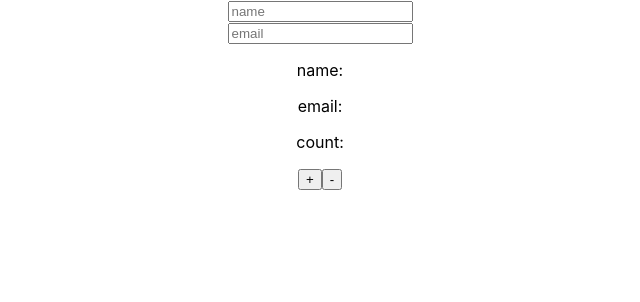
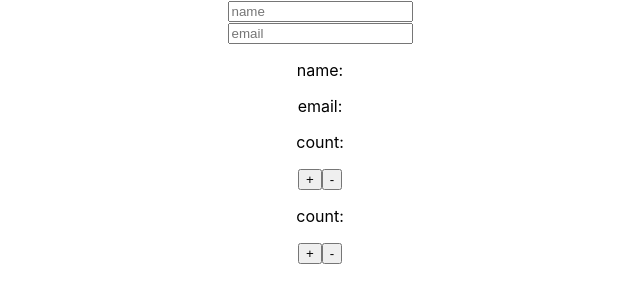
Before and after one commit to syagawa/react-bp, a React app in the folder app/: page / in a window 1280 px wide. Shown: the top 302 px of the page, without its empty margins (320-960 px from the left). Built offline with nearby package versions, Linux system fonts and the light colour scheme; what typescript-fsa, typescript-fsa-reducers would draw is missing.

Commit message:
Add asyncCount sample but not work

```diff
--- a/app/package.json
+++ b/app/package.json
@@ -55,6 +55,7 @@
     "react-dom": "^16.12.0",
     "react-redux": "^7.1.3",
     "redux": "^4.0.5",
+    "redux-thunk": "^2.3.0",
     "resolve": "1.12.2",
     "resolve-url-loader": "3.1.1",
     "sass-loader": "8.0.0",
--- a/app/src/App.tsx
+++ b/app/src/App.tsx
@@ -2,12 +2,14 @@ import React from 'react';
 import './App.css';
 import AccountContainer from "./containers/accountContainer";
 import CountContainer from "../src/containers/countContainer";
+import AsyncCountContainer from "../src/containers/asyncCountContainer";
 
 const App: React.FC = () => {
   return (
     <div className="App">
       <AccountContainer />
       <CountContainer />
+      <AsyncCountContainer />
     </div>
   );
 }
--- /dev/null
+++ b/app/src/actions/asyncCountActions.ts
@@ -0,0 +1,48 @@
+import actionCreateFactory from "typescript-fsa";
+// import { ThunkAction } from "redux-thunk";
+// import { Dispatch, Action } from "redux";
+// import { getRandomNumberAsync } from "../helpers/randomCount";
+
+
+const actionCreator = actionCreateFactory();
+
+
+
+export const asyncCountActions = {
+  // increment: actionCreator<number>("ACTIONS_ASYNC_INCREMENT"),
+  // decrement: actionCreator<number>("ACTIONS_ASYNC_DECLEMENT"),
+
+  // increment: (payload: object) => (
+  //   dispatch: Dispatch<Action<object>>
+  // ) => {
+  //   getRandomNumberAsync()
+  //     .then((num) => {
+  //       dispatch({
+  //         type: "ACTIONS_ASYNC_INCREMENT",
+  //         payload: num
+  //       });
+  //     });
+  // },
+  // decrement: (payload: any) => (
+  //   dispatch: Dispatch<Action>
+  // ) => {
+  //   getRandomNumberAsync()
+  //     .then((num) => {
+  //       dispatch({
+  //         type: "ACTIONS_ASYNC_DECREMENT",
+  //         payload: num
+  //       });
+  //     });
+  // },
+
+  increment: actionCreator
+    .async<{ counter: number },
+           { counter: number },
+           { counter: number}
+          >("ACTIONS_ASYNC_INCLEMENT"),
+  decrement: actionCreator
+          .async<{ counter: number },
+                 { counter: number },
+                 { counter: number}
+                >("ACTIONS_ASYNC_DECLEMENT"),
+};
--- /dev/null
+++ b/app/src/components/asyncCountComponent.tsx
@@ -0,0 +1,21 @@
+import * as React from "react";
+import { AsyncCountStateInterface } from "../reducers/asyncCountReducer";
+import { AsyncCountActionsInterface } from "../containers/asyncCountContainer";
+
+interface OwnProps {}
+
+export type AsyncCountProps = OwnProps & AsyncCountStateInterface & AsyncCountActionsInterface;
+
+export const AsyncCountComponent: React.SFC<AsyncCountProps> = (props: AsyncCountProps) => {
+  return (
+    <div>
+      <div>
+        <p>
+          count: {props.counter}
+        </p>
+        <button onClick={() => props.increment(props.counter)}>+</button>
+        <button onClick={() => props.decrement(props.counter)}>-</button>
+      </div>
+    </div>
+  );
+};
--- /dev/null
+++ b/app/src/containers/asyncCountContainer.ts
@@ -0,0 +1,46 @@
+import { Action } from "typescript-fsa";
+import { Dispatch } from "redux";
+import { connect } from "react-redux";
+import { AppStateType } from "../stores/store";
+import { asyncCountActions } from "../actions/asyncCountActions";
+import { AsyncCountComponent, AsyncCountProps } from "../components/asyncCountComponent";
+import { ThunkDispatch } from "redux-thunk";
+import { getRandomNumberAsync } from "../helpers/randomCount";
+import { AsyncCountStateInterface } from "../reducers/asyncCountReducer";
+
+export interface AsyncCountActionsInterface {
+  increment: (v: number) => Action<number>;
+  decrement: (v: number) => Action<number>;
+}
+
+
+function mapDispatchToProps(dispatch: ThunkDispatch<AppStateType, undefined, AsyncCountActionsInterface>){
+  return {
+    increment: async (v: number) => {
+      asyncCountActions.increment.started({counter: v});
+      const num: number = await getRandomNumberAsync();
+
+      return dispatch(asyncCountActions.increment.done({
+        params: { counter: v},
+        result: { counter: num }
+      }));
+    },
+    decrement: async (v: number) => {
+      asyncCountActions.increment.started({counter: v});
+      const num: number = await getRandomNumberAsync();
+
+      return dispatch(asyncCountActions.decrement.done({
+        params: { counter: v},
+        result: { counter: num }
+      }));
+    },
+
+    // decrement: (v: number) => dispatch(asyncCountActions.decrement(v))
+  };
+}
+
+function mapStateToProps(appState: AppStateType){
+  return Object.assign({}, appState.count_a);
+}
+
+export default connect(mapStateToProps, mapDispatchToProps)(AsyncCountComponent);
--- /dev/null
+++ b/app/src/helpers/randomCount.ts
@@ -0,0 +1,16 @@
+function timeout(ms: number): Promise<void>{
+  return new Promise<void>(function(resolve){
+    return setTimeout(resolve, ms);
+  });
+}
+
+export const getRandomNumberAsync = async function(){
+  const rand = Math.random();
+
+  const time = rand * 100;
+  await timeout(time);
+
+  const num = Math.floor(rand * 10);
+
+  return num;
+};
--- /dev/null
+++ b/app/src/reducers/asyncCountReducer.ts
@@ -0,0 +1,34 @@
+import { reducerWithInitialState } from "typescript-fsa-reducers";
+import { asyncCountActions } from "../actions/asyncCountActions";
+// import { getRandomNumberAsync } from "../helpers/randomCount";
+
+
+export interface AsyncCountStateInterface {
+  counter: number;
+}
+
+const initialState: AsyncCountStateInterface = {
+  counter: 0
+};
+
+export const asyncCountReducer = reducerWithInitialState(initialState)
+  .case(
+    asyncCountActions.increment,
+    (state: AsyncCountStateInterface, counter: number) => {
+      counter++;
+      // const num: number = await getRandomNumberAsync()
+      //   .then(function(n){
+      //     return n;
+      //   });
+      // return Object.assign({}, state, { counter: num });
+      return Object.assign({}, state, { counter });
+    }
+  )
+  .case(
+    asyncCountActions.decrement,
+    (state: AsyncCountStateInterface, counter: number) => {
+      counter--;
+      return Object.assign({}, state, { counter });
+    }
+  )
+  .default((state: AsyncCountStateInterface)=> Object.assign({}, state, { counter: 0}) );
--- a/app/src/stores/store.ts
+++ b/app/src/stores/store.ts
@@ -1,17 +1,22 @@
-import { createStore, combineReducers } from "redux";
+import { createStore, combineReducers, applyMiddleware } from "redux";
 import { accountReducer, AccountStateInterface } from "../reducers/accountReducer";
 import { countReducer, CountStateInterface } from "../reducers/countReducer";
+import { asyncCountReducer, AsyncCountStateInterface } from "../reducers/asyncCountReducer";
+import thunk from "redux-thunk";
 
 export type AppStateType = {
   test: AccountStateInterface,
-  count: CountStateInterface
+  count: CountStateInterface,
+  count_a: AsyncCountStateInterface
 };
 
 const store = createStore(
   combineReducers<AppStateType>({
     test: accountReducer,
-    count: countReducer
-  })
+    count: countReducer,
+    count_a: asyncCountReducer
+  }),
+  applyMiddleware(thunk)
 );
 
 export default store;
```
Also changed, not shown: app/src/api/request.ts (added, +11 -0 lines).
